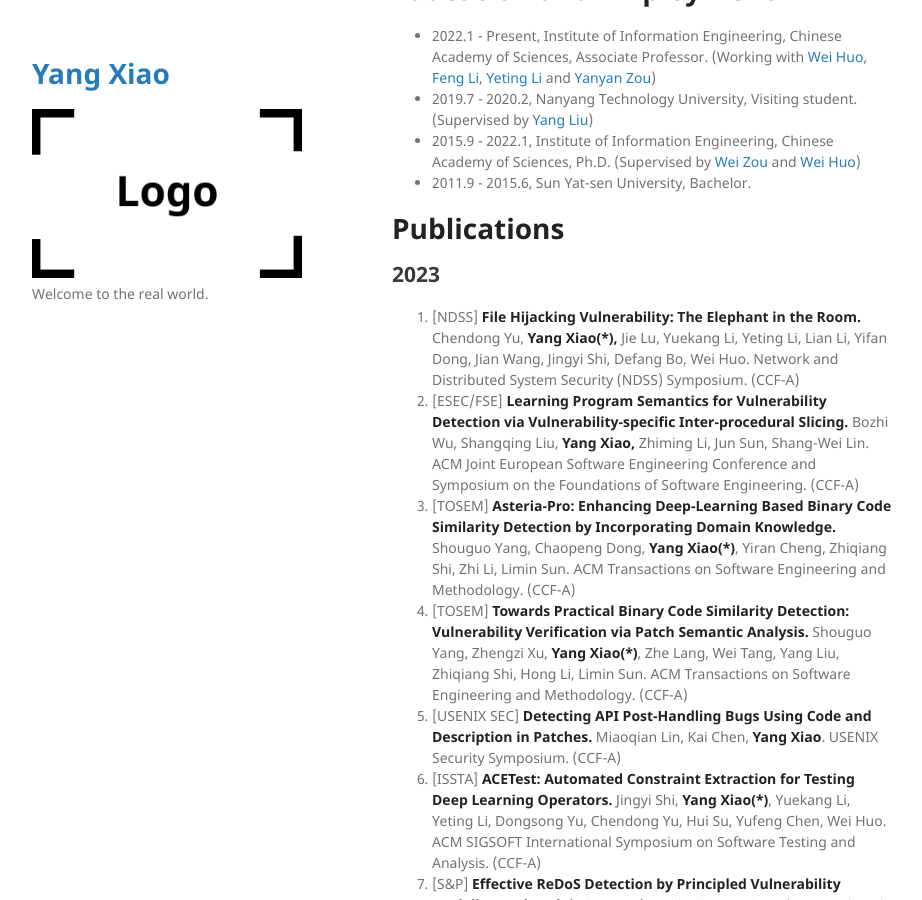
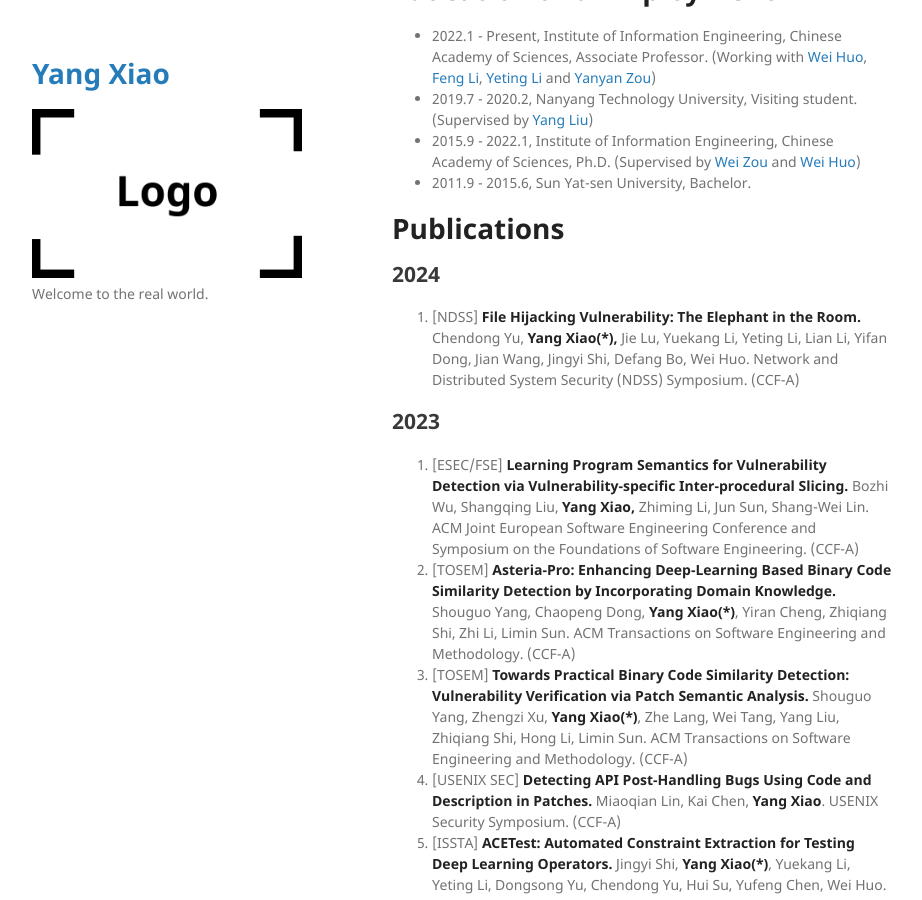
Before and after one commit to YangY-Xiao/YangY-Xiao.github.io, a Jekyll site: the page built from index.md, in a window 1280 px wide and 900 px high, scrolled down 301 px. Shown: the whole window, without its empty margins (178-1100 px from the left). Built offline with Jekyll 4.4.1, drawn with Linux system fonts in a browser that asks for light colours; our own code applies the rules of GitHub Pages for plain Markdown files.

Commit message:
update year of paper

```diff
--- a/index.md
+++ b/index.md
@@ -13,14 +13,16 @@ I am an associate professor at Institute of Information Engineering, Chinese Aca
 
 # Publications
 
+## 2024
+1. [NDSS] **File Hijacking Vulnerability: The Elephant in the Room.** Chendong Yu, **Yang Xiao(*),** Jie Lu, Yuekang Li, Yeting Li, Lian Li, Yifan Dong, Jian Wang, Jingyi Shi, Defang Bo, Wei Huo. Network and Distributed System Security (NDSS) Symposium. (CCF-A)
+
 ## 2023
-1. [NDSS] **File Hijacking Vulnerability: The Elephant in the Room.** Chendong Yu, **Yang Xiao(*),** Jie Lu, Yuekang Li, Yeting Li, Lian Li, Yifan Dong, Jian Wang, Jingyi Shi, Defang Bo, Wei Huo. Network and Distributed System Security (NDSS) Symposium. (CCF-A)
-2. [ESEC/FSE] **Learning Program Semantics for Vulnerability Detection via Vulnerability-specific Inter-procedural Slicing.** Bozhi Wu, Shangqing Liu, **Yang Xiao,** Zhiming Li, Jun Sun, Shang-Wei Lin. ACM Joint European Software Engineering Conference and Symposium on the Foundations of Software Engineering. (CCF-A)
-3. [TOSEM] **Asteria-Pro: Enhancing Deep-Learning Based Binary Code Similarity Detection by Incorporating Domain Knowledge.** Shouguo Yang, Chaopeng Dong, **Yang Xiao(\*)**, Yiran Cheng, Zhiqiang Shi, Zhi Li, Limin Sun. ACM Transactions on Software Engineering and Methodology. (CCF-A)
-4. [TOSEM] **Towards Practical Binary Code Similarity Detection: Vulnerability Verification via Patch Semantic Analysis.** Shouguo Yang, Zhengzi Xu, **Yang Xiao(\*)**, Zhe Lang, Wei Tang, Yang Liu, Zhiqiang Shi, Hong Li, Limin Sun. ACM Transactions on Software Engineering and Methodology. (CCF-A)
-5. [USENIX SEC] **Detecting API Post-Handling Bugs Using Code and Description in Patches.** Miaoqian Lin, Kai Chen, **Yang Xiao**. USENIX Security Symposium. (CCF-A)
-6. [ISSTA] **ACETest: Automated Constraint Extraction for Testing Deep Learning Operators.** Jingyi Shi, **Yang Xiao(\*)**, Yuekang Li, Yeting Li, Dongsong Yu, Chendong Yu, Hui Su, Yufeng Chen, Wei Huo. ACM SIGSOFT International Symposium on Software Testing and Analysis. (CCF-A)
-7. [S&P] **Effective ReDoS Detection by Principled Vulnerability Modeling and Exploit Generation.** Xinyi Wang, Cen Zhang, Yeting Li, Zhiwu Xu, Shuailin Huang, Yi Liu, Yican Yao, **Yang Xiao**, Yanyan Zou, Yang Liu, Wei Huo. 2023 IEEE Symposium on Security and Privacy. (CCF-A)
+1. [ESEC/FSE] **Learning Program Semantics for Vulnerability Detection via Vulnerability-specific Inter-procedural Slicing.** Bozhi Wu, Shangqing Liu, **Yang Xiao,** Zhiming Li, Jun Sun, Shang-Wei Lin. ACM Joint European Software Engineering Conference and Symposium on the Foundations of Software Engineering. (CCF-A)
+2. [TOSEM] **Asteria-Pro: Enhancing Deep-Learning Based Binary Code Similarity Detection by Incorporating Domain Knowledge.** Shouguo Yang, Chaopeng Dong, **Yang Xiao(\*)**, Yiran Cheng, Zhiqiang Shi, Zhi Li, Limin Sun. ACM Transactions on Software Engineering and Methodology. (CCF-A)
+3. [TOSEM] **Towards Practical Binary Code Similarity Detection: Vulnerability Verification via Patch Semantic Analysis.** Shouguo Yang, Zhengzi Xu, **Yang Xiao(\*)**, Zhe Lang, Wei Tang, Yang Liu, Zhiqiang Shi, Hong Li, Limin Sun. ACM Transactions on Software Engineering and Methodology. (CCF-A)
+4. [USENIX SEC] **Detecting API Post-Handling Bugs Using Code and Description in Patches.** Miaoqian Lin, Kai Chen, **Yang Xiao**. USENIX Security Symposium. (CCF-A)
+5. [ISSTA] **ACETest: Automated Constraint Extraction for Testing Deep Learning Operators.** Jingyi Shi, **Yang Xiao(\*)**, Yuekang Li, Yeting Li, Dongsong Yu, Chendong Yu, Hui Su, Yufeng Chen, Wei Huo. ACM SIGSOFT International Symposium on Software Testing and Analysis. (CCF-A)
+6. [S&P] **Effective ReDoS Detection by Principled Vulnerability Modeling and Exploit Generation.** Xinyi Wang, Cen Zhang, Yeting Li, Zhiwu Xu, Shuailin Huang, Yi Liu, Yican Yao, **Yang Xiao**, Yanyan Zou, Yang Liu, Wei Huo. 2023 IEEE Symposium on Security and Privacy. (CCF-A)
 
 ## 2022
 1. [Cybersecurity] **Unleashing the power of pseudo-code for binary code similarity analysis.** Weiwei Zhang, Zhengzi Xu, **Yang Xiao**, Yinxing Xue. Cybersecurity. (IIE-B)
```
